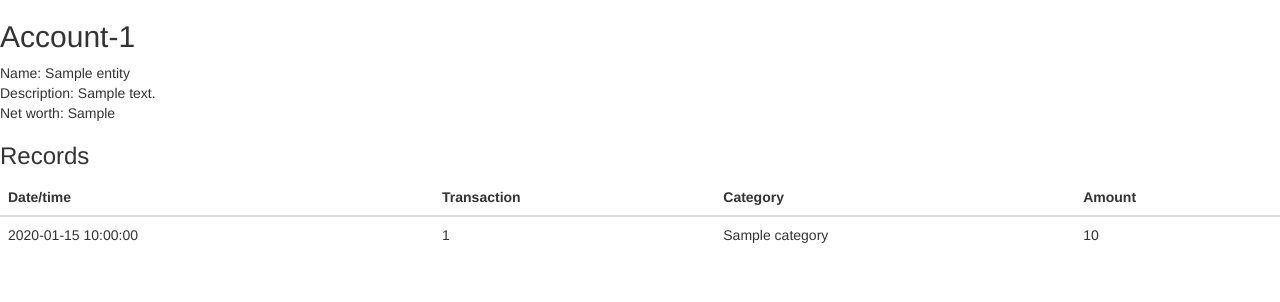
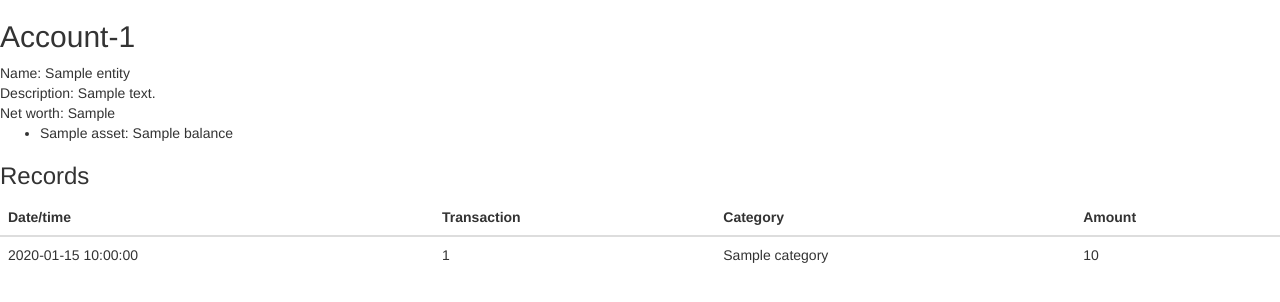
Before and after one commit to suminb/finance, a Python web app: template finance/main/templates/view_account.html in a window 1280 px wide. Shown: the top 302 px of the page. Run offline with Jinja, Linux system fonts and the light colour scheme; the template is opened without the code that fills it: most values are stand-ins (such as "Sample title", 1, 10 or a date in 2020); some libraries are stand-ins or nearby versions.

Commit message:
Show each asset and its balance under the current account

```diff
--- a/finance/main/templates/view_account.html
+++ b/finance/main/templates/view_account.html
@@ -8,6 +8,12 @@
   <div>Net worth:
     {{ entity.net_worth(approximation=True, base_asset=entity.portfolio.base_asset) }}
   </div>
+
+  <ul>
+    {% for asset, balance in entity.balance().items() %}
+    <li>{{ asset }}: {{ balance }}</li>
+    {% endfor %}
+  </ul>
 
   <h3>Records</h3>
   <table class="table">
```
